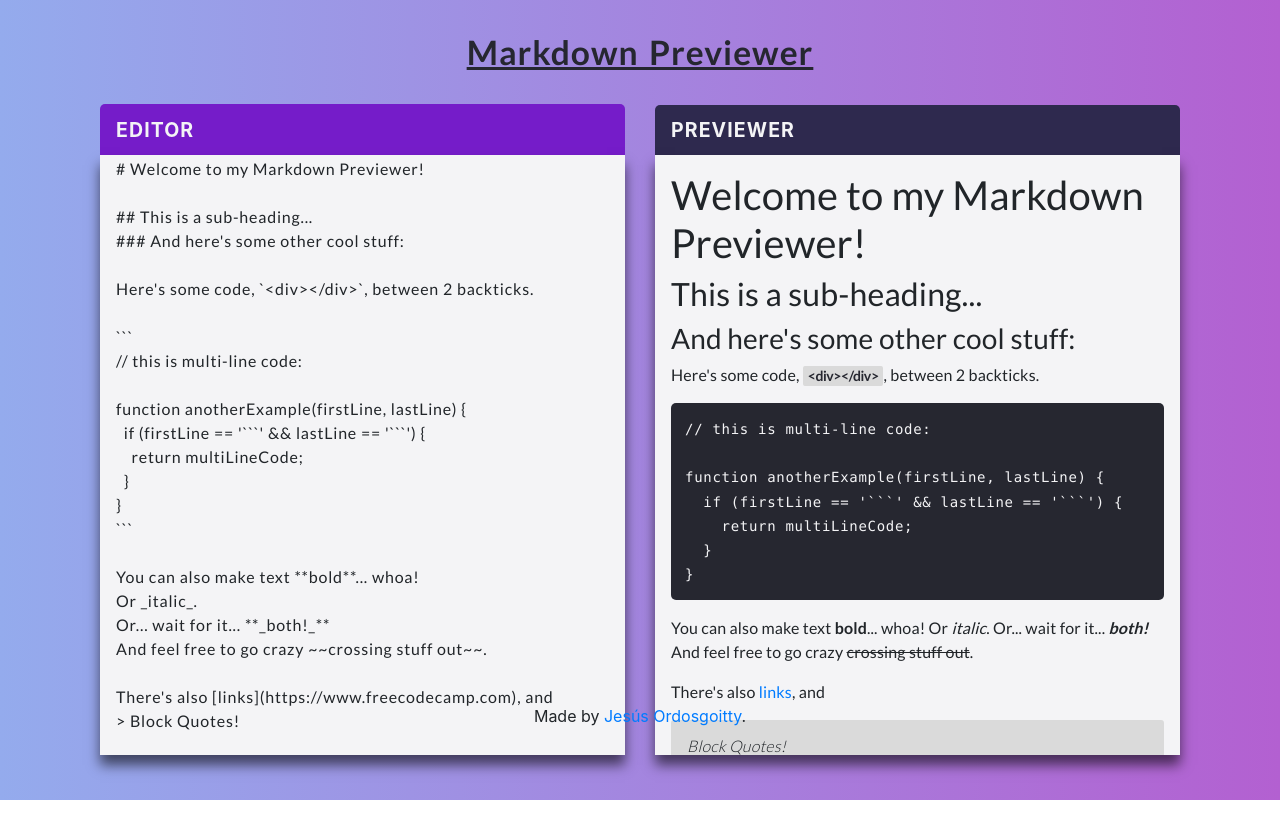
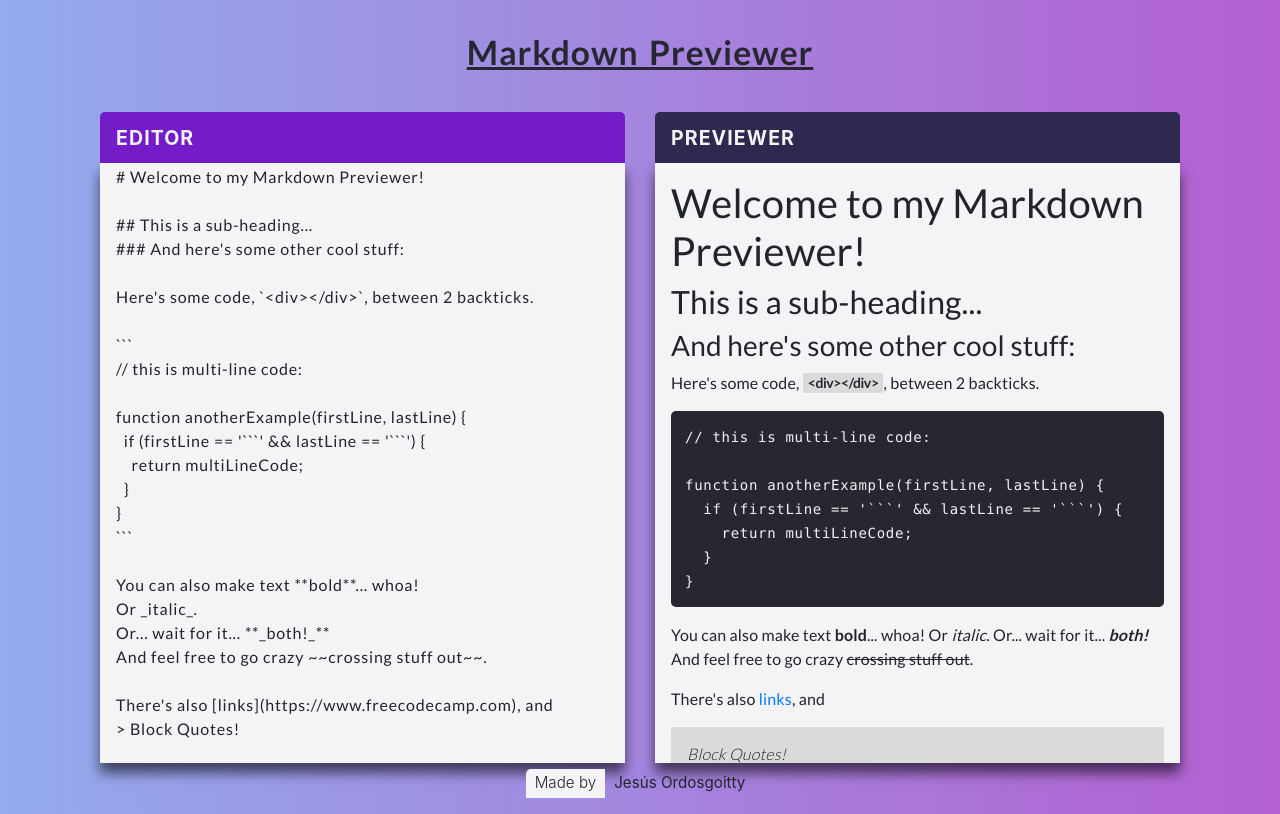
Before and after one commit to jodaz/markdown-previewer, a React (Create React App) app: page / in a window 1280 px wide. Built offline with nearby package versions, Linux system fonts and the light colour scheme.

Commit message:
Fix footer styles

```diff
--- a/src/components/App.css
+++ b/src/components/App.css
@@ -1,4 +1,11 @@
-#root {
-  padding-left: 0.25rem;
-  padding-right: 0.25rem;
+.container {
+  display: flex;
+  min-height: 100vh;
+  flex-direction: column;
+  z-index: 1;
 }
+.row {
+  flex: 1 1 auto;
+  flex-direction: row;
+  z-index: inherit;
+}
--- a/src/components/App.js
+++ b/src/components/App.js
@@ -9,9 +9,9 @@ import './App.css';
 
 const App = () => {
   return (
-    <div className="container h-100">
+    <div className="container">
       <AppHeader />
-      <div className="row h-75 align-items-center">
+      <div className="row">
         <Editor />
         <Previewer />
       </div>
--- a/src/components/AppFooter/AppFooter.css
+++ b/src/components/AppFooter/AppFooter.css
@@ -1,2 +1,27 @@
 .footer {
+  display: block;
+  z-index: 1;
+  padding: 0;
+  font-weight: 300;
+  font-size: 0.95em;
 }
+.footer span {
+  display: inline-block;
+  padding: 3px 9px 3px 9px;
+  font-size: 1em;
+  background: var(--text);
+  border-top-left-radius: 5px;
+}
+.footer a {
+  display: inline-block;
+  color: inherit;
+  font-weight: 400;
+  transition: 0.65s;
+  padding: 3px 9px 3px 9px;
+  border-bottom-right-radius: 5px;
+}
+.footer a:hover {
+  background: var(--text-primary);
+  color: var(--divider);
+  text-decoration:none;
+}
--- a/src/components/AppFooter/AppFooter.js
+++ b/src/components/AppFooter/AppFooter.js
@@ -7,7 +7,7 @@ const AppFooter = () => {
     <footer className="col footer">
       <div className="text-center">
         <p>
-          Made by <a href="http://jesuodz.github.io">Jesús Ordosgoitty</a>.
+          <span>Made by</span><a href="http://jesuodz.github.io" target="_blank">Jesús Ordosgoitty</a>
         </p>
       </div>
     </footer>
--- a/src/components/Editor/Editor.css
+++ b/src/components/Editor/Editor.css
@@ -1,5 +1,5 @@
 .editor {
-  height: 300px;
+  height: 250px;
   width: 100%;
   font-size: 0.95em;
   font-family: "Lato";
--- a/src/components/Previewer/Previewer.css
+++ b/src/components/Previewer/Previewer.css
@@ -1,5 +1,5 @@
 .previewer {
-  height: 300px;
+  height: 250px;
   width: 100%;
   font-size: 0.95em;
   font-family: "Lato";
@@ -13,6 +13,7 @@
   color: var(--primary-text);
   box-shadow: 0px 10px 12px 0px rgba(0,0,0,0.59);
   overflow: auto;
+  z-index: 2;
 }
 
 /*
```
